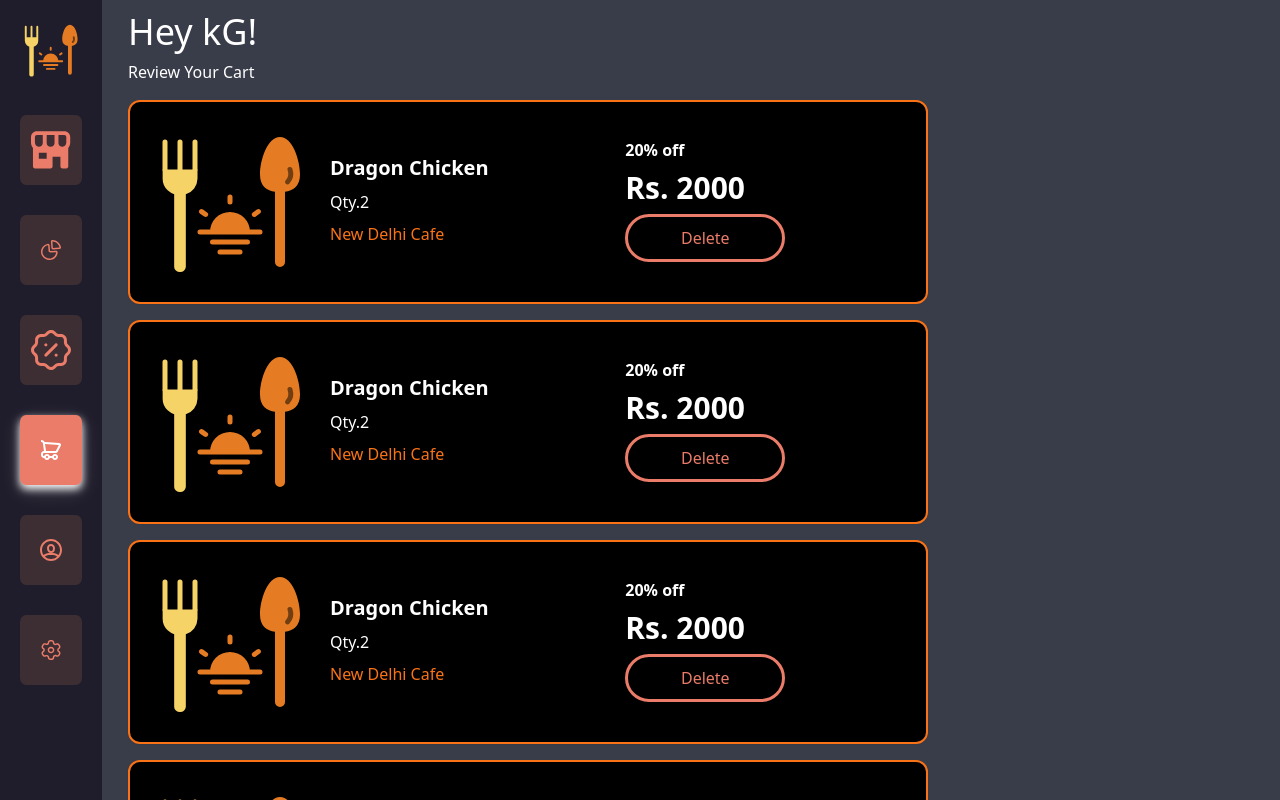
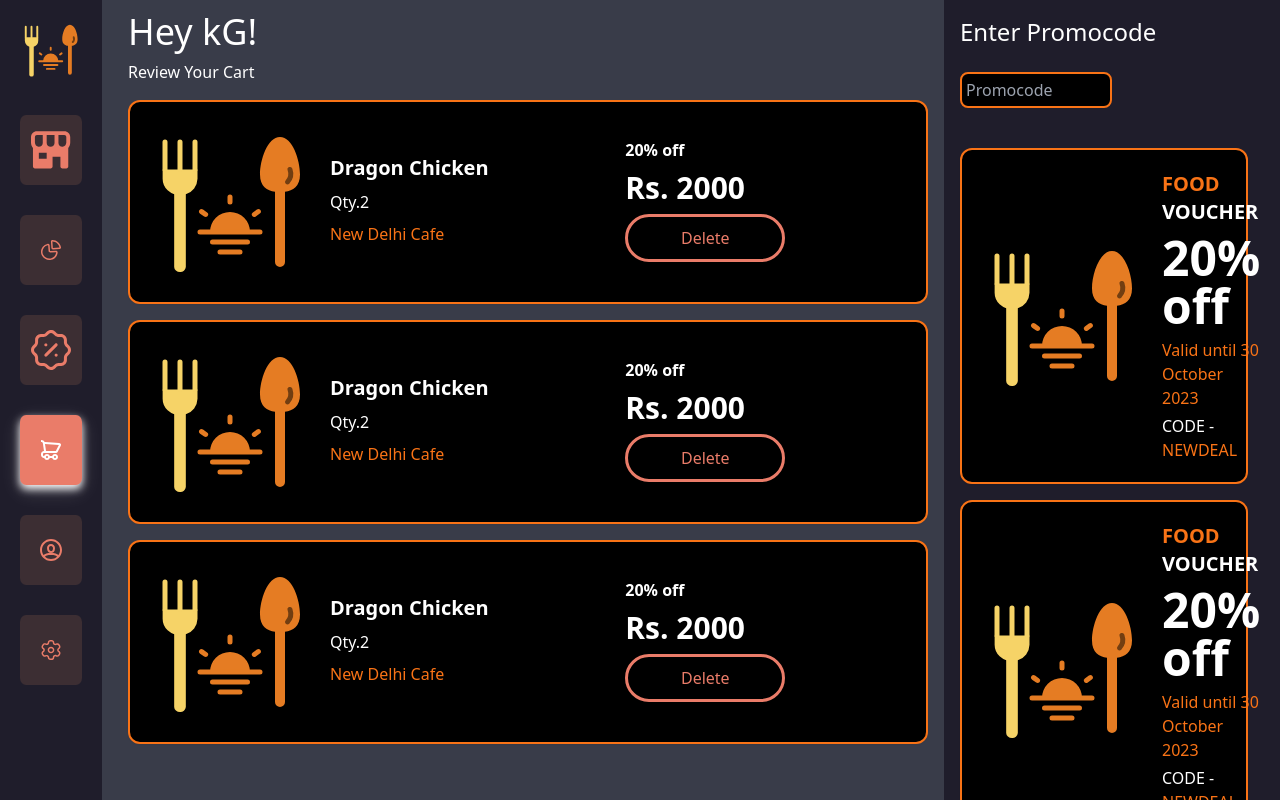
Before and after one commit to Aggerio/REMA, a React (Vite) app in the folder frontend/: page /cart in a window 1280 px wide. Built offline with nearby package versions, Linux system fonts and the light colour scheme.

Commit message:
cart page check

```diff
--- a/frontend/src/pages/CartPage.jsx
+++ b/frontend/src/pages/CartPage.jsx
@@ -1,6 +1,7 @@
 import CentralNavbar from "../components/UserNavbar";
 
 import CartCompo from "../components/CartCompo";
+import Offer from "../components/Offers";
 export default function CartPage() {
   return (
     <div className="bg-[#393c49] w-screen h-screen flex overflow-y-auto">
@@ -18,7 +19,20 @@ export default function CartPage() {
           <CartCompo />
           <CartCompo />
           <CartCompo />
-          <CartCompo />
+
+        </div>
+      </div>
+      <div className="h-[120%] w-[40%] bg-[#1f1d2b] text-white p-4">
+        <p className="text-2xl">Enter Promocode</p>
+        <br></br>
+        <input type="text" placeholder="Promocode" className="w-[50%] rounded-lg p-1 bg-black border-2 border-orange-500 focus:ring-2 focus:ring-blue" />
+        <br></br>
+        <br></br>
+
+        <div>
+          <Offer/>
+          <Offer/>
+          <Offer/>
 
         </div>
       </div>
```
